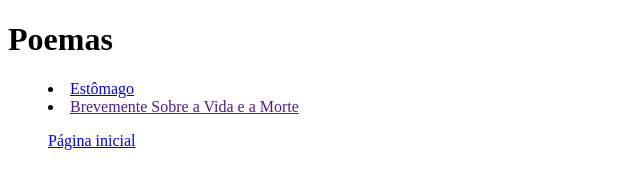
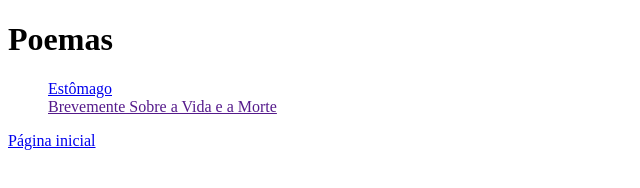
Before and after one commit to tjbass2021/textossuburbanos, a plain HTML site: page indice-poemas.html in a window 1280 px wide. Shown: the whole page, without its empty margins (0-640 px from the left). Drawn offline with Linux system fonts and the light colour scheme.

Commit message:
update-indices

```diff
--- a/indice-poemas.html
+++ b/indice-poemas.html
@@ -1,5 +1,5 @@
 <!DOCTYPE html>
-<html lang="pt">
+<html lang="pt-br">
 <head>
     <meta charset="UTF-8">
     <meta http-equiv="X-UA-Compatible" content="IE=edge">
@@ -12,16 +12,16 @@
     <div>
         <h1>Poemas</h1>
         <nav>
-            <menu>
+            <ul type="none">
                 <li><a href="1estomago.html">Estômago</a></li>
                 <li><a href="">Brevemente Sobre a Vida e a Morte</a></li>
-            </menu>
+            </ul>
         </nav>
     </div>
     <footer>
-        <ul>
+
             <a href="index.html">Página inicial</a>
-        </ul>
+
     </footer>
 
 </body>
```
Also changed, not shown: indicequad.html (+2 -2 lines).
